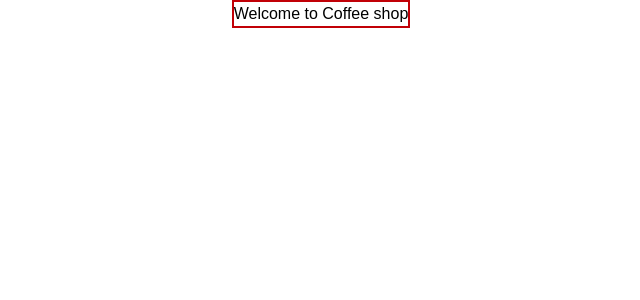
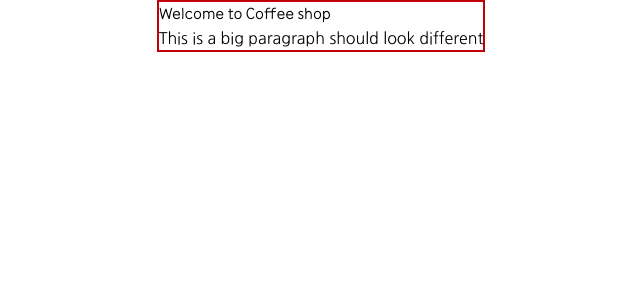
Before and after one commit to maninder56/web-development, a Next.js app in the folder frontend/coffee-shop/: page / in a window 1280 px wide. Shown: the top 300 px of the page, without its empty margins (319-959 px from the left). Built offline with nearby package versions, Linux system fonts and the light colour scheme.

Commit message:
Added fonts

```diff
--- a/frontend/coffee-shop/compose.yaml
+++ b/frontend/coffee-shop/compose.yaml
@@ -26,5 +26,6 @@ services:
           ignore:
           - node_modules/
           - .next/
+          - .git/
         - action: rebuild
           path: package.json
--- /dev/null
+++ b/frontend/coffee-shop/src/app/fonts.ts
@@ -0,0 +1,11 @@
+import localFont from 'next/font/local'
+
+export const cause = localFont({
+  src: '../../public/fonts/Cause.woff2',
+  variable: '--font-Cause',
+})
+
+export const naumGothic = localFont({
+  src: '../../public/fonts/NanumGothic.woff2',
+  variable: '--font-NanumGothic',
+})
--- a/frontend/coffee-shop/src/app/globals.css
+++ b/frontend/coffee-shop/src/app/globals.css
@@ -7,6 +7,14 @@
 
 
 body {
+  font-family: var(--font-NanumGothic), Arial, Helvetica, sans-serif;
+}
 
-  font-family: Arial, Helvetica, sans-serif;
+h1,
+h2,
+h3,
+h4,
+h5,
+h6 {
+  font-family: var(--font-Cause), Arial, Helvetica, sans-serif;
 }
--- a/frontend/coffee-shop/src/app/layout.tsx
+++ b/frontend/coffee-shop/src/app/layout.tsx
@@ -1,16 +1,7 @@
 import type { Metadata } from "next";
-import { Geist, Geist_Mono } from "next/font/google";
 import "./globals.css";
+import { cause, naumGothic } from "./fonts";
 
-const geistSans = Geist({
-  variable: "--font-geist-sans",
-  subsets: ["latin"],
-});
-
-const geistMono = Geist_Mono({
-  variable: "--font-geist-mono",
-  subsets: ["latin"],
-});
 
 export const metadata: Metadata = {
   title: "Coffee Shop",
@@ -25,7 +16,7 @@ export default function RootLayout({
   return (
     <html
       lang="en"
-      className={`${geistSans.variable} ${geistMono.variable} h-full antialiased`}
+      className={`${cause.variable} ${naumGothic.variable} h-full antialiased`}
     >
       <body className="min-h-full flex flex-row justify-center">{children}</body>
     </html>
--- a/frontend/coffee-shop/src/app/page.tsx
+++ b/frontend/coffee-shop/src/app/page.tsx
@@ -5,6 +5,7 @@ export default function Home() {
     <div>
       <main className=" border-solid border-red-700 border-2">
         <h1>Welcome to Coffee shop</h1>
+        <p>This is a big paragraph should look different</p>
       </main>
     </div>
   );
--- a/frontend/coffee-shop/src/styles/variables.css
+++ b/frontend/coffee-shop/src/styles/variables.css
@@ -1,6 +1,11 @@
 @import "tailwindcss";
 
 @theme {
+    /* Fonts */
+    --font-heading: var(--font-Cause);
+    --font-body: var(--font-NanumGothic);
+
+
     /* -------------------
         Palette
     ----------------------*/
@@ -59,5 +64,4 @@
     --color-border-subtle: var(--color-brand-100);
 
 
-
 }
```
Also changed, not shown: frontend/coffee-shop/public/fonts/Cause.woff2 (added), frontend/coffee-shop/public/fonts/NanumGothic.woff2 (added).
